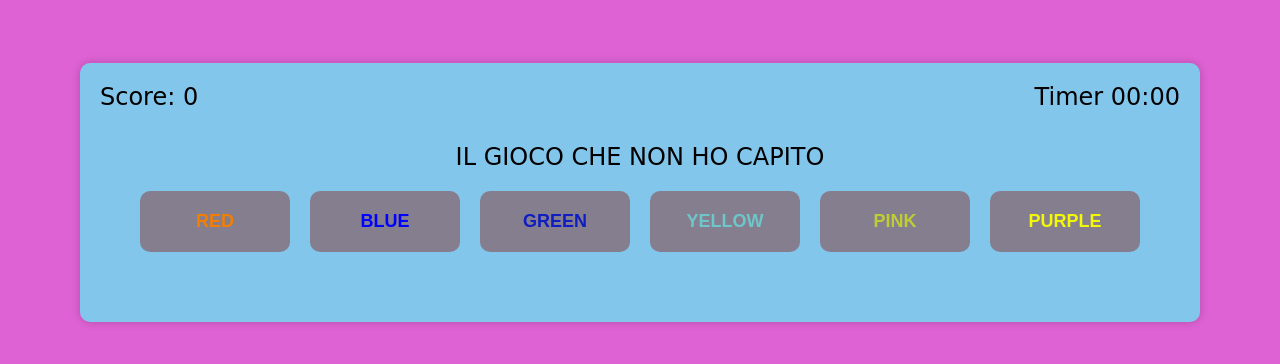
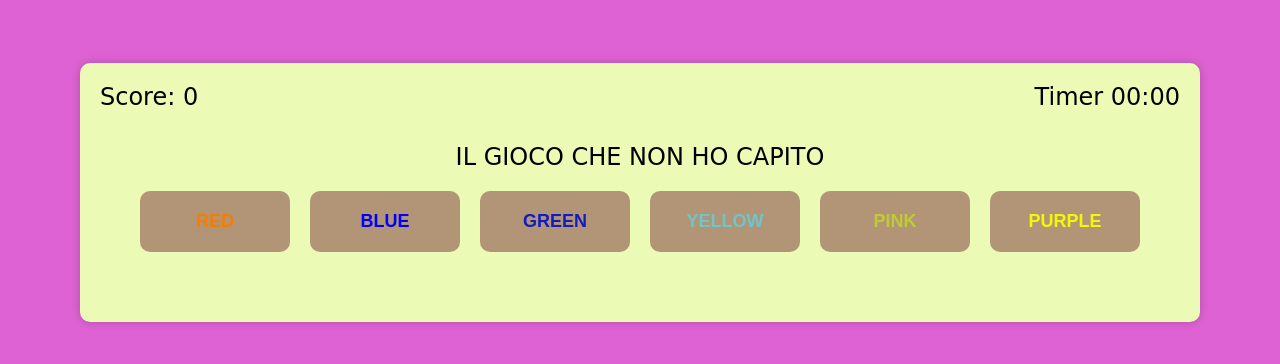
Before and after one commit to LotherDin/Corso-CODE, a plain HTML site: page index.html in a window 1280 px wide. Shown: the part 208-572 px from the top of the page. Drawn offline with Linux system fonts and the light colour scheme.

Commit message:
new-colors-box-bottoms

```diff
--- a/style.css
+++ b/style.css
@@ -10,7 +10,7 @@ body {
   #container {
     position: relative;
     text-align: center;
-    background-color: #4dfff9a2;
+    background-color: #ebfab4;
     padding: 60px; /* Aumentato il padding */
     border-radius: 10px;
     box-shadow: 0 0 10px rgba(0, 0, 0, 0.2);
```
